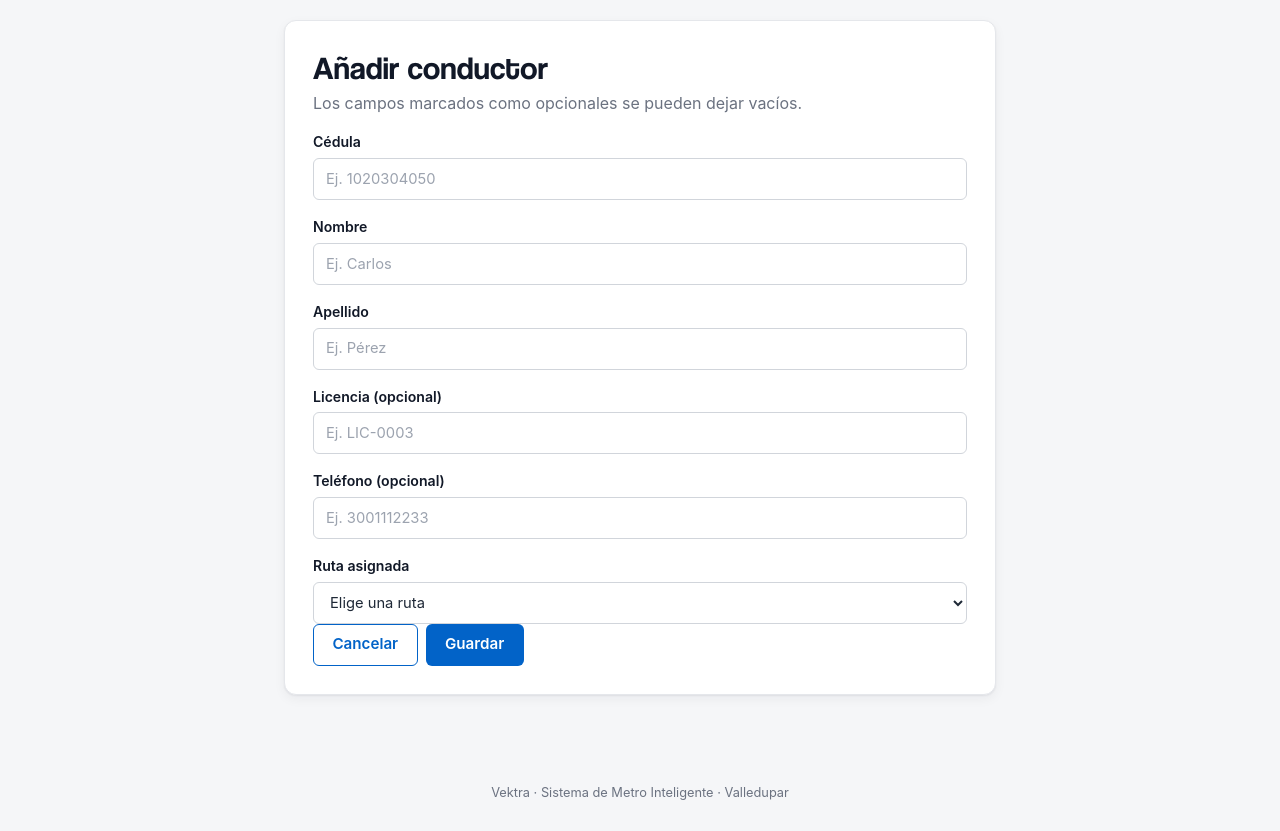
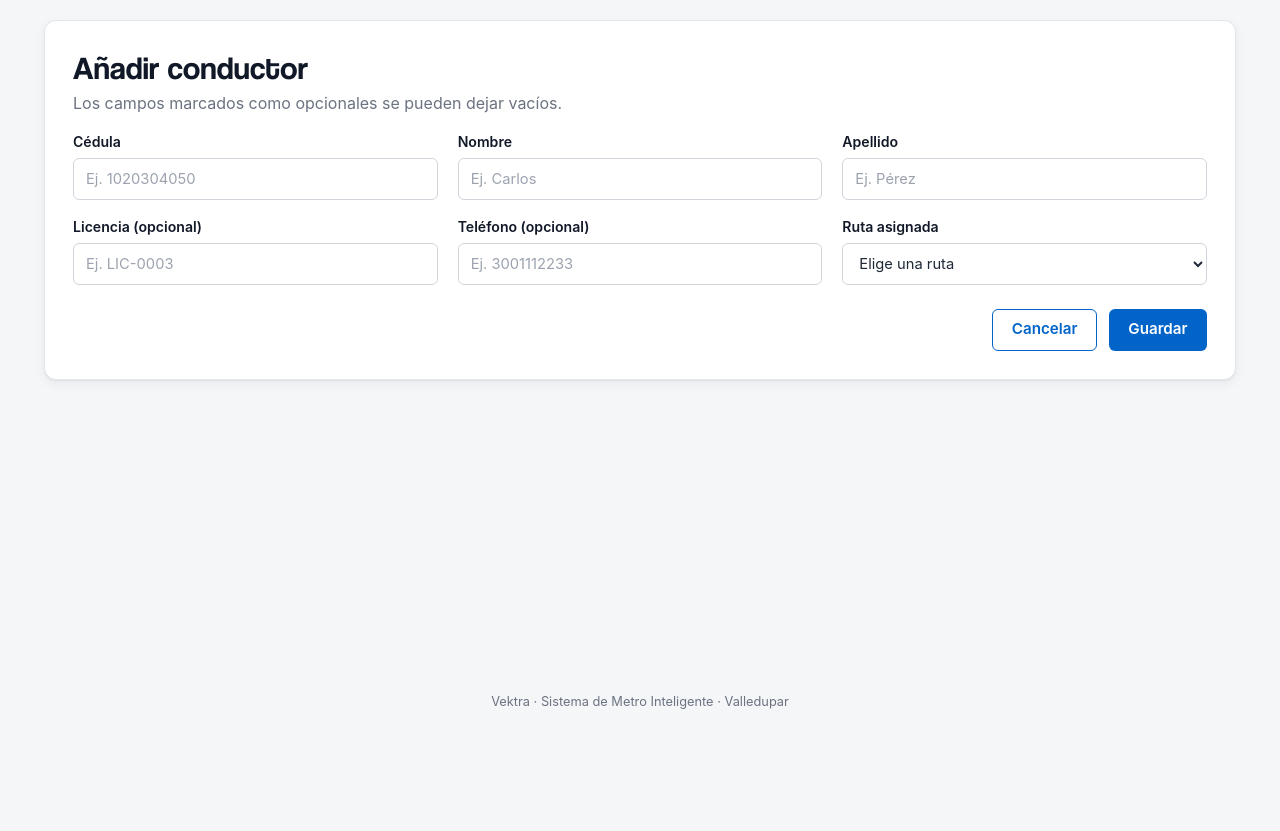
Before and after one commit to eymontenegro/Vektra, a Spring app: page /fleet/driver-form in a window 1280 px wide. Shown: the part 60-891 px from the top of the page. After the commit the page ends 769 px from the top, so only its background shows below. Run offline with Thymeleaf, Linux system fonts and the light colour scheme; the template is opened without the code that fills it, so the values that code supplies are empty; database files in the repository are not loaded.

Commit message:
feat: redesign driver form in three columns

```diff
--- a/src/main/resources/templates/fleet/driver-form.html
+++ b/src/main/resources/templates/fleet/driver-form.html
@@ -3,19 +3,23 @@
 <head th:replace="~{fragments/layout :: head('Añadir conductor')}"></head>
 <body>
 <header th:replace="~{fragments/layout :: navbar}"></header>
-<main class="container container-narrow">
+<main class="container">
     <div th:replace="~{fragments/layout :: flash}"></div>
+    <th:block th:if="${error}"><div th:replace="~{fragments/layout :: formError(${error})}"></div></th:block>
+
     <form method="post" action="/admin/drivers" class="card form" data-validate>
         <h1>Añadir conductor</h1>
         <p class="muted">Los campos marcados como opcionales se pueden dejar vacíos.</p>
-        <div class="alert alert-error" role="alert" th:if="${error}" th:text="${error}">Error</div>
         <input type="hidden" name="_csrf" th:value="${csrfToken}">
+
+        <div class="form-grid cols-3">
+            <div>
                 <label for="nationalId">Cédula</label>
                 <input id="nationalId" name="nationalId" required inputmode="numeric" pattern="\d{6,12}" maxlength="12"
                        placeholder="Ej. 1020304050" th:value="${form.nationalId}"
                        data-message-required="La cédula es obligatoria."
                        data-message-pattern="La cédula debe tener entre 6 y 12 dígitos, sin puntos ni espacios.">
-        <div class="form-row">
+            </div>
             <div>
                 <label for="name">Nombre</label>
                 <input id="name" name="name" required maxlength="100" placeholder="Ej. Carlos"
@@ -26,21 +30,28 @@
                 <input id="lastName" name="lastName" required maxlength="100" placeholder="Ej. Pérez"
                        th:value="${form.lastName}" data-message-required="El apellido es obligatorio.">
             </div>
-        </div>
+            <div>
                 <label for="licenseNumber">Licencia (opcional)</label>
                 <input id="licenseNumber" name="licenseNumber" maxlength="50" placeholder="Ej. LIC-0003"
                        th:value="${form.licenseNumber}">
+            </div>
+            <div>
                 <label for="phone">Teléfono (opcional)</label>
                 <input id="phone" name="phone" inputmode="numeric" pattern="\d{7,15}" maxlength="15"
                        placeholder="Ej. 3001112233" th:value="${form.phone}"
                        data-message-pattern="El teléfono debe tener entre 7 y 15 dígitos, sin espacios ni guiones.">
+            </div>
+            <div>
                 <label for="routeId">Ruta asignada</label>
                 <select id="routeId" name="routeId" required data-message-required="Selecciona la ruta asignada.">
                     <option value="">Elige una ruta</option>
                     <option th:each="route : ${routes}" th:value="${route.id()}" th:text="${route.label()}"
                             th:selected="${#strings.toString(route.id()) == form.routeId}">Ruta</option>
                 </select>
-        <div class="actions">
+            </div>
+        </div>
+
+        <div class="form-actions">
             <a href="/admin/drivers" class="btn btn-outline">Cancelar</a>
             <button type="submit" class="btn btn-primary" data-busy-text="Guardando…">Guardar</button>
         </div>
```
Lines whose indentation alone changed are shown as unchanged.
